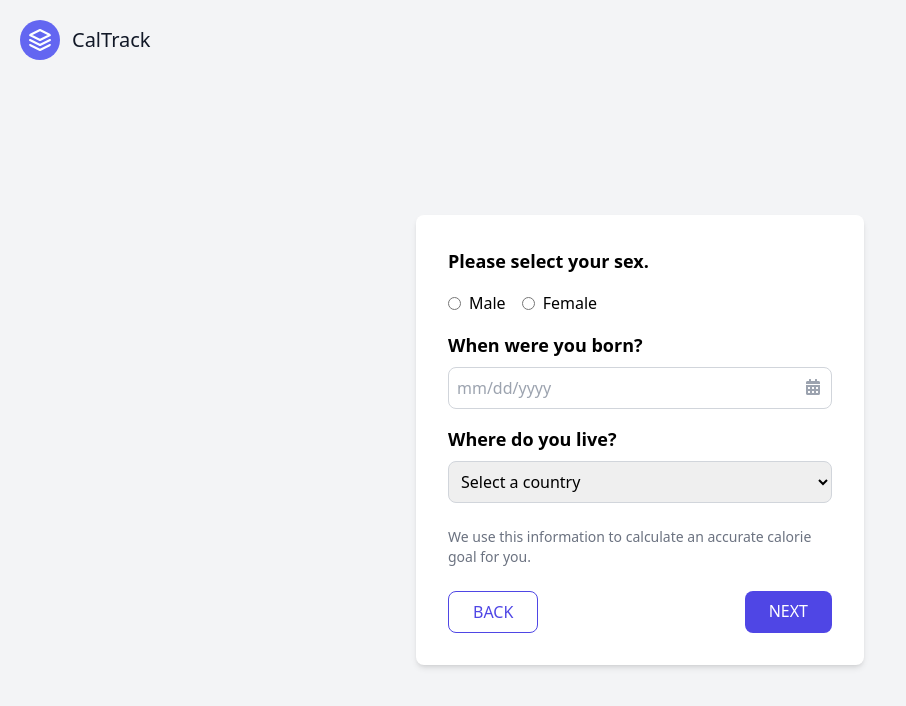
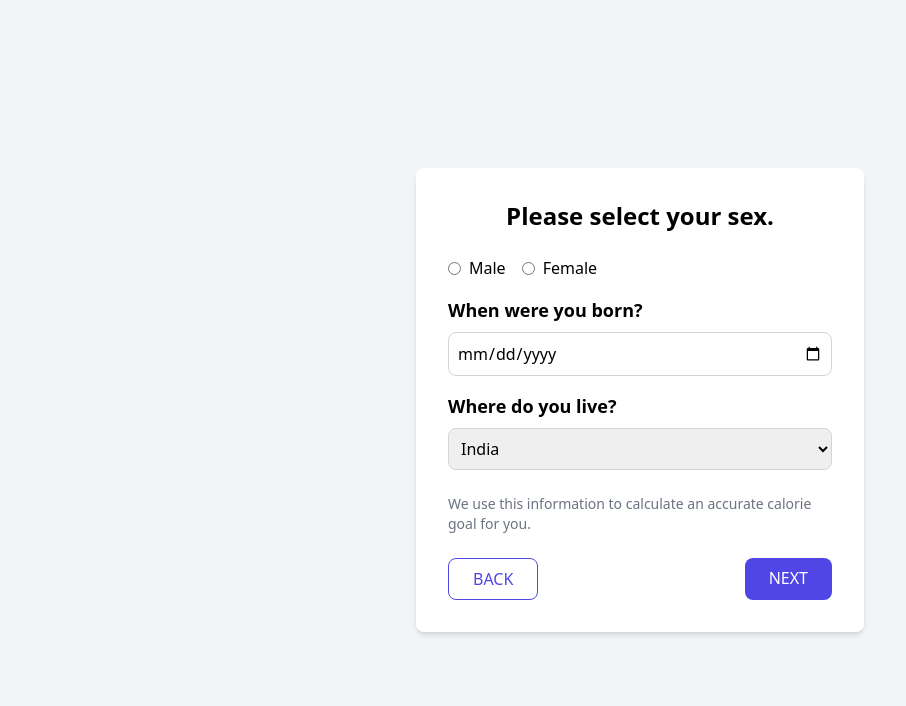
Before and after one commit to ShashankGowdaL69/my-website, a plain HTML site: page question3.html in a window 1280 px wide. Shown: the whole page, without its empty margins (0-906 px from the left). Drawn offline with nearby package versions, Linux system fonts and the light colour scheme.

Commit message:
Update question3.html

```diff
--- a/question3.html
+++ b/question3.html
@@ -1,79 +1,41 @@
 <html>
 <head>
     <script src="https://cdn.tailwindcss.com"></script>
-    <link rel="stylesheet" href="https://cdnjs.cloudflare.com/ajax/libs/font-awesome/5.15.3/css/all.min.css">
-    <link rel="stylesheet" href="https://cdnjs.cloudflare.com/ajax/libs/flatpickr/4.6.9/flatpickr.min.css">
-    <script src="https://cdnjs.cloudflare.com/ajax/libs/flatpickr/4.6.9/flatpickr.min.js"></script>
 </head>
 <body class="bg-gray-100 flex items-center justify-center min-h-screen">
-
-    <!-- Header: Fixed to top-left corner -->
-    <header class="text-gray-600 body-font fixed top-0 left-0 p-5 z-10">
-        <div class="flex items-center">
-            <a href="index.html" class="flex title-font font-medium items-center text-gray-900 mb-4 md:mb-0">
-                <svg xmlns="http://www.w3.org/2000/svg" fill="none" stroke="currentColor" stroke-linecap="round" stroke-linejoin="round" stroke-width="2" class="w-10 h-10 text-white p-2 bg-indigo-500 rounded-full" viewBox="0 0 24 24">
-                    <path d="M12 2L2 7l10 5 10-5-10-5zM2 17l10 5 10-5M2 12l10 5 10-5"></path>
-                </svg>
-                <span class="ml-3 text-xl">CalTrack</span>
-            </a>
-        </div>
-    </header>
-
-    <!-- Form Content -->
-    <div class="bg-white p-8 rounded-lg shadow-md w-full max-w-md mt-20">
-        <h2 class="text-lg font-semibold mb-4">Please select your sex.</h2>
-
+    <div class="bg-white p-8 rounded-lg shadow-md w-full max-w-md">
+        <h1 class="text-2xl font-bold mb-6 text-center">Please select your sex.</h1>
         <div class="flex items-center mb-4">
-            <!-- Radio buttons for sex selection -->
-            <input type="radio" id="male" name="sex" class="mr-2" required>
+            <input type="radio" id="male" name="sex" class="mr-2" onclick="localStorage.setItem('sex', 'Male')">
             <label for="male" class="mr-4">Male</label>
-            <input type="radio" id="female" name="sex" class="mr-2" required>
+            <input type="radio" id="female" name="sex" class="mr-2" onclick="localStorage.setItem('sex', 'Female')">
             <label for="female">Female</label>
         </div>
 
         <div class="mb-4">
-            <!-- Date of birth field with Flatpickr -->
             <label for="dob" class="block text-lg font-semibold mb-2">When were you born?</label>
             <div class="relative">
-                <input type="text" id="dob" placeholder="mm/dd/yyyy" class="w-full border border-gray-300 rounded-lg p-2" required>
-                <i class="fas fa-calendar-alt absolute right-3 top-3 text-gray-400"></i>
+                <input type="date" id="dob" class="w-full border border-gray-300 rounded-lg p-2" onchange="localStorage.setItem('dob', this.value)">
             </div>
         </div>
 
         <div class="mb-6">
-            <!-- Country selection dropdown -->
             <label for="country" class="block text-lg font-semibold mb-2">Where do you live?</label>
-            <select id="country" class="w-full border border-gray-300 rounded-lg p-2" required>
-                <option value="">Select a country</option>
-                <option value="India">India</option>
-                <option value="USA">United States</option>
-                <option value="UK">United Kingdom</option>
-                <option value="Australia">Australia</option>
-                <option value="Canada">Canada</option>
-                <option value="Germany">Germany</option>
-                <option value="France">France</option>
-                <option value="Japan">Japan</option>
-                <option value="Brazil">Brazil</option>
-                <option value="Mexico">Mexico</option>
+            <select id="country" class="w-full border border-gray-300 rounded-lg p-2" onchange="localStorage.setItem('country', this.value)">
+                <option>India</option>
+                <option>USA</option>
+                <option>UK</option>
+                <option>Canada</option>
+                <!-- Add more countries as needed -->
             </select>
         </div>
 
         <p class="text-gray-500 text-sm mb-6">We use this information to calculate an accurate calorie goal for you.</p>
 
         <div class="flex justify-between">
-            <!-- Back button -->
-            <a href="question2.html" class="bg-white text-indigo-600 border border-indigo-600 rounded-lg px-6 py-2 hover:bg-indigo-50 focus:ring-2 focus:ring-indigo-500">BACK</a>
-
-            <!-- Next button -->
-            <a href="question4.html" class="bg-indigo-600 text-white rounded-lg px-6 py-2 hover:bg-indigo-700 focus:ring-2 focus:ring-indigo-500">NEXT</a>
+            <a href="question2.html" class="bg-white text-indigo-600 border border-indigo-600 rounded-lg px-6 py-2">BACK</a>
+            <a href="question4.html" class="bg-indigo-600 text-white rounded-lg px-6 py-2">NEXT</a>
         </div>
     </div>
-
-    <script>
-        // Initialize flatpickr for date of birth input
-        flatpickr("#dob", {
-            dateFormat: "m/d/Y",
-        });
-    </script>
 </body>
 </html>
```
